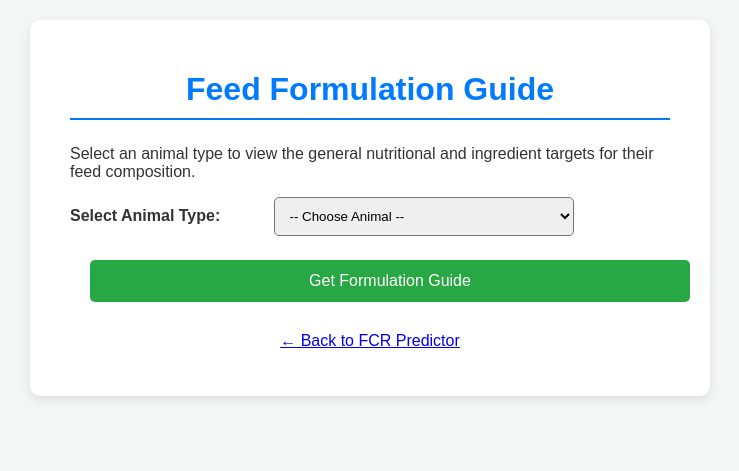
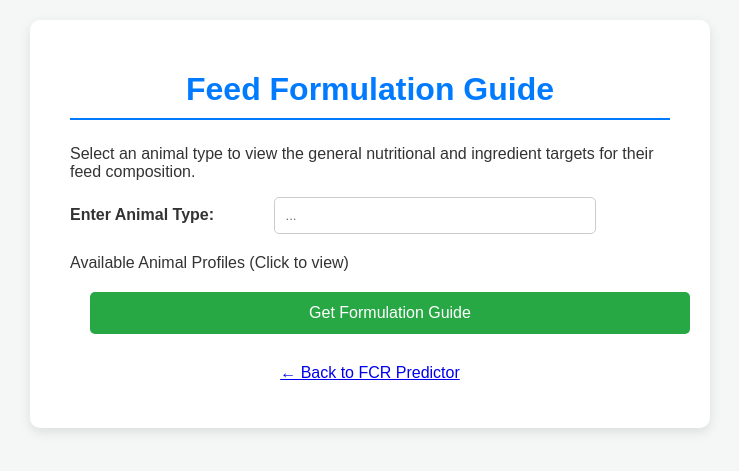
Before and after one commit to marcialrey21-cloud/animal-fcr-predictor, a Flask app: page /formulation in a window 1280 px wide. Shown: the top 471 px of the page, without its empty margins (270-1009 px from the left). Run offline with Flask 3, Linux system fonts and the light colour scheme.

```diff
--- a/static/styles.css
+++ b/static/styles.css
@@ -163,3 +163,15 @@ button[type="submit"]:hover {
 .ingredient-table tbody tr:nth-child(even) {
     background-color: #f9f9f9;
 }
+.form-text-input {
+    padding: 10px;
+    border: 1px solid #ccc;
+    border-radius: 5px;
+    width: 300px;
+    margin-bottom: 20px;
+}
+/* --- Styling for the Formulation Guide Details section --- */
+.profile-details-guide {
+    margin-bottom: 20px;
+}
+/* Ensure you use a table class for the styling of the table below */
--- a/templates/formulation.html
+++ b/templates/formulation.html
@@ -13,13 +13,17 @@
         <p>Select an animal type to view the general nutritional and ingredient targets for their feed composition.</p>
 
         <form method="POST" action="{{ url_for('formulate') }}">
-            <label for="animal_type">Select Animal Type:</label>
-            <select name="animal_type" required class="form-select" title="Select the animal type for the feed guide">
-                <option value="">-- Choose Animal --</option>
-                {% for type in animal_types %}
-                <option value="{{ type }}">{{ type }}</option>
-                {% endfor %}
-            </select>
+            <label for="animal_type">Enter Animal Type:</label>
+            <input
+                type="text"
+                name="animal_type"
+                required
+                placeholder="..."
+                class="form-text-input"
+
+            <details class="profile-details-guide">
+                <summary>Available Animal Profiles (Click to view)</summary>
+                </details>
 
             <button type="submit" class="submit-button-inline">Get Formulation Guide</button>
         </form>
```
